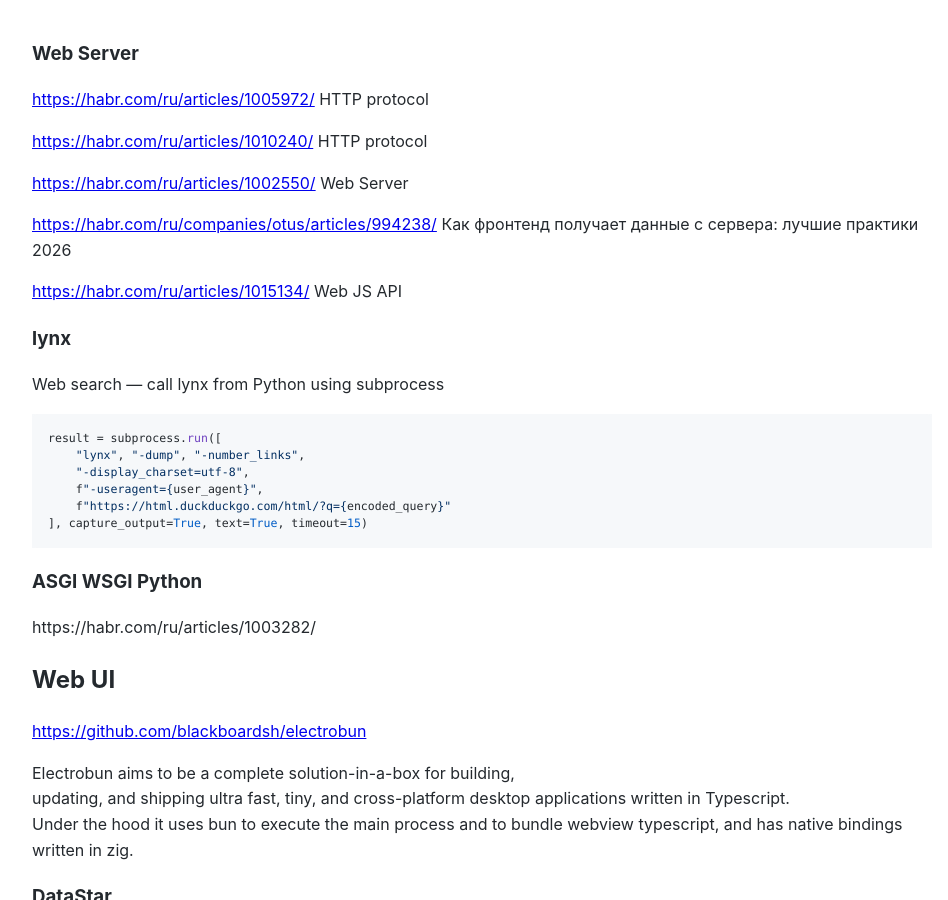
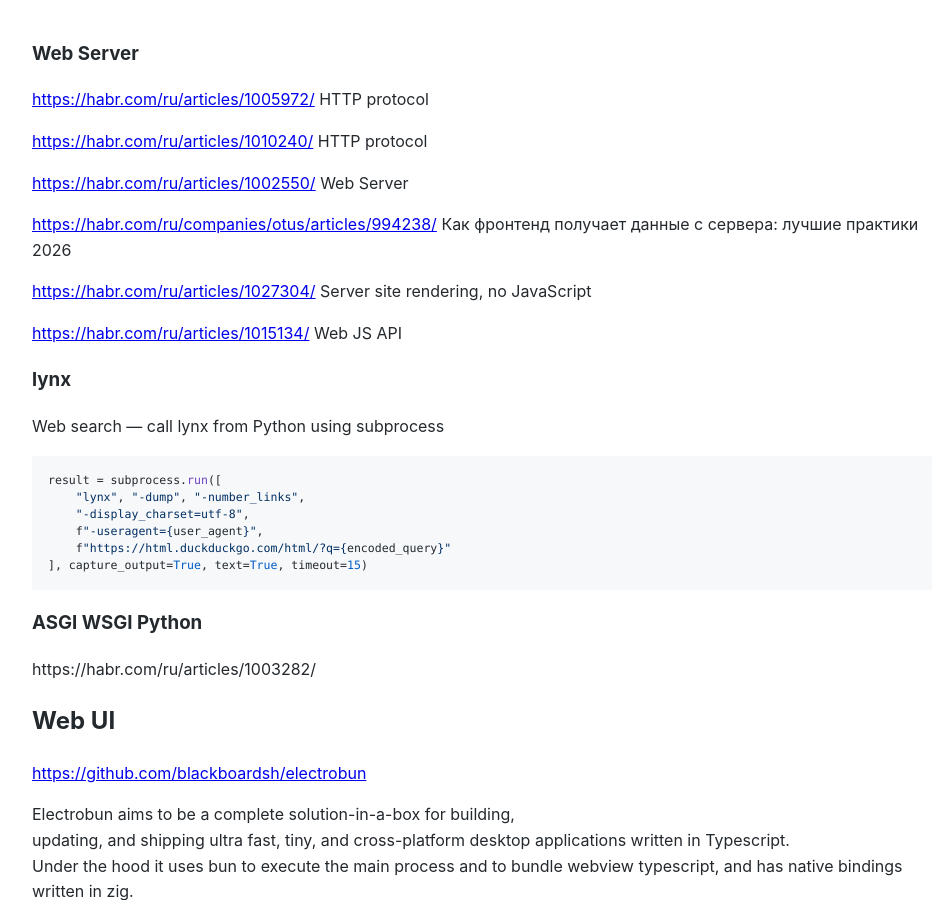
Before and after one commit to Michael-Lubinsky/michael-lubinsky.github.com, a Jekyll site: the page built from web/web.md, in a window 1280 px wide and 900 px high. Shown: the whole window, without its empty margins (158-1106 px from the left). Built offline with Jekyll 4.4.1, drawn with Linux system fonts in a browser that asks for light colours; our own code applies the rules of GitHub Pages for plain Markdown files.

Commit message:
Update web.md

```diff
--- a/web/web.md
+++ b/web/web.md
@@ -9,6 +9,7 @@
 
 <https://habr.com/ru/companies/otus/articles/994238/> Как фронтенд получает данные с сервера: лучшие практики 2026
 
+<https://habr.com/ru/articles/1027304/> Server site rendering, no JavaScript
 
 <https://habr.com/ru/articles/1015134/> Web JS API
 
```
